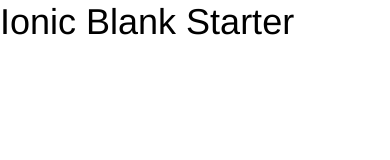
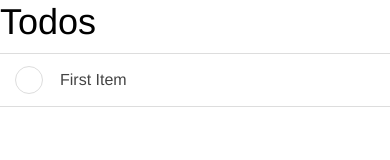
Before and after one commit to rtzll/ionic-todolist, a website: page www/index.html in a window 390 px wide. Drawn offline with Linux system fonts and the light colour scheme; some packages are replaced by stand-ins of ours; files that its build step writes are made by us from their sources.

Commit message:
Add structure for list items.

```diff
--- a/www/index.html
+++ b/www/index.html
@@ -25,9 +25,17 @@
 
     <ion-pane>
       <ion-header-bar class="bar-stable">
-        <h1 class="title">Ionic Blank Starter</h1>
+        <h1 class="title">Todos</h1>
       </ion-header-bar>
       <ion-content>
+      <ul class="list">
+        <li class="item item-checkbox">
+           <label class="checkbox">
+             <input type="checkbox">
+           </label>
+           First Item
+        </li>
+      </ul>
       </ion-content>
     </ion-pane>
   </body>
```
